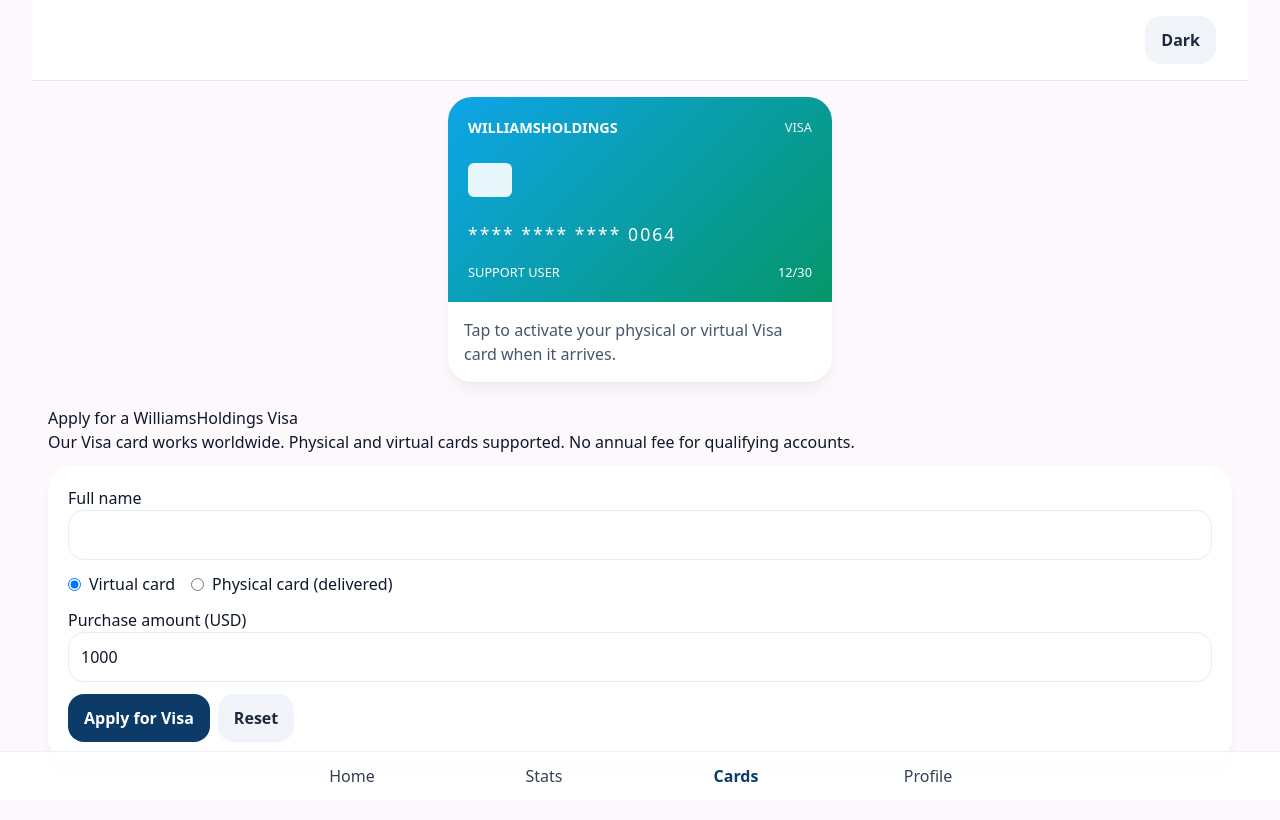
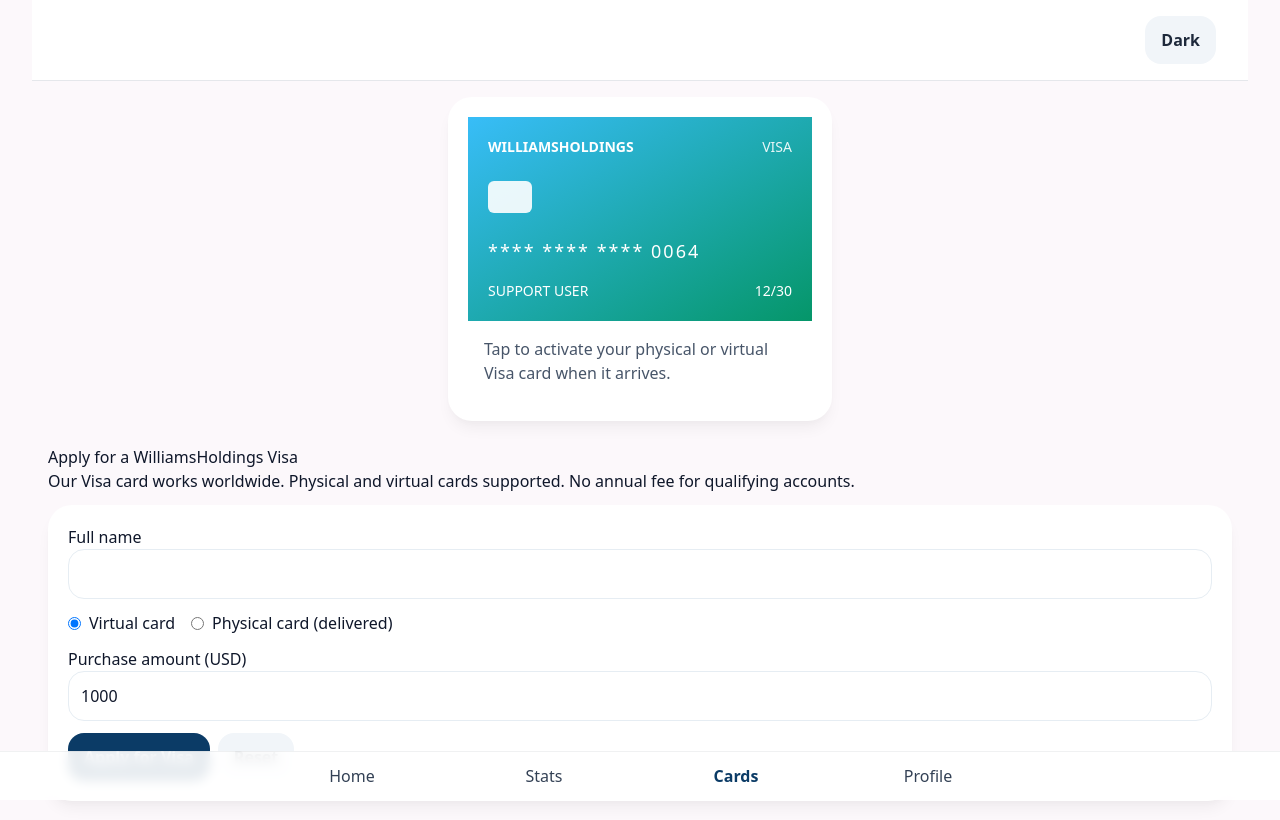
Before and after one commit to radical-workspace/williamsholdings, a Next.js app: page /cards in a window 1280 px wide. Shown: the top 820 px of the page. Built offline with nearby package versions, Linux system fonts and the light colour scheme.

Commit message:
Checkpoint from VS Code for coding agent session

```diff
--- a/app/(main)/cards/page.tsx
+++ b/app/(main)/cards/page.tsx
@@ -9,7 +9,7 @@ export default function Cards(){
 			</div>
 
 			<section>
-				<h2 className="" style={{ marginTop: 0 }}>Apply for a WilliamsHoldings Visa</h2>
+				<h2 className="mt-0">Apply for a WilliamsHoldings Visa</h2>
 				<p>Our Visa card works worldwide. Physical and virtual cards supported. No annual fee for qualifying accounts.</p>
 				<div className="mt-3">
 					<ApplyCardForm />
--- a/components/CardMock.tsx
+++ b/components/CardMock.tsx
@@ -8,34 +8,30 @@ type Props = {
 export default function CardMock({ holder = 'WILLIAMS HOLDINGS', last4 = '0064' }: Props) {
   return (
     <div className="w-full max-w-sm">
-      <div className="card" style={{ padding: 0, overflow: 'hidden' }}>
-        <div style={{
-          background: 'linear-gradient(135deg,#0ea5e9 0%, #059669 100%)',
-          color: '#fff',
-          padding: '1.25rem',
-        }}>
-          <div style={{ display: 'flex', justifyContent: 'space-between', alignItems: 'center' }}>
-            <div style={{ fontWeight: 700, fontSize: '0.9rem' }}>WILLIAMSHOLDINGS</div>
-            <div style={{ fontSize: '0.8rem', opacity: 0.9 }}>VISA</div>
+      <div className="card p-0 overflow-hidden">
+        <div className="bg-gradient-to-br from-sky-400 to-emerald-600 text-white p-5">
+          <div className="flex justify-between items-center">
+            <div className="font-bold text-sm">WILLIAMSHOLDINGS</div>
+            <div className="text-sm opacity-90">VISA</div>
           </div>
 
-          <div style={{ marginTop: '1.5rem', display: 'flex', alignItems: 'center' }}>
-            <div style={{ width: 44, height: 34, borderRadius: 6, background: 'rgba(255,255,255,0.9)' }} />
-            <div style={{ flex: 1 }} />
+          <div className="mt-6 flex items-center">
+            <div className="w-11 h-8 rounded-md bg-white/90" />
+            <div className="flex-1" />
           </div>
 
-          <div style={{ marginTop: '1.5rem', fontSize: '1.1rem', letterSpacing: 2 }}>
+          <div className="mt-6 text-lg tracking-[2px]">
             **** **** **** {last4}
           </div>
 
-          <div style={{ display: 'flex', justifyContent: 'space-between', marginTop: '1rem', fontSize: '0.8rem' }}>
+          <div className="flex justify-between mt-4 text-sm">
             <div>{holder}</div>
             <div>12/30</div>
           </div>
         </div>
 
-        <div style={{ padding: '1rem', background: 'transparent' }}>
-          <p style={{ margin: 0, color: 'var(--muted)' }}>Tap to activate your physical or virtual Visa card when it arrives.</p>
+        <div className="p-4 bg-transparent">
+          <p className="m-0 text-[var(--muted)]">Tap to activate your physical or virtual Visa card when it arrives.</p>
         </div>
       </div>
     </div>
```
